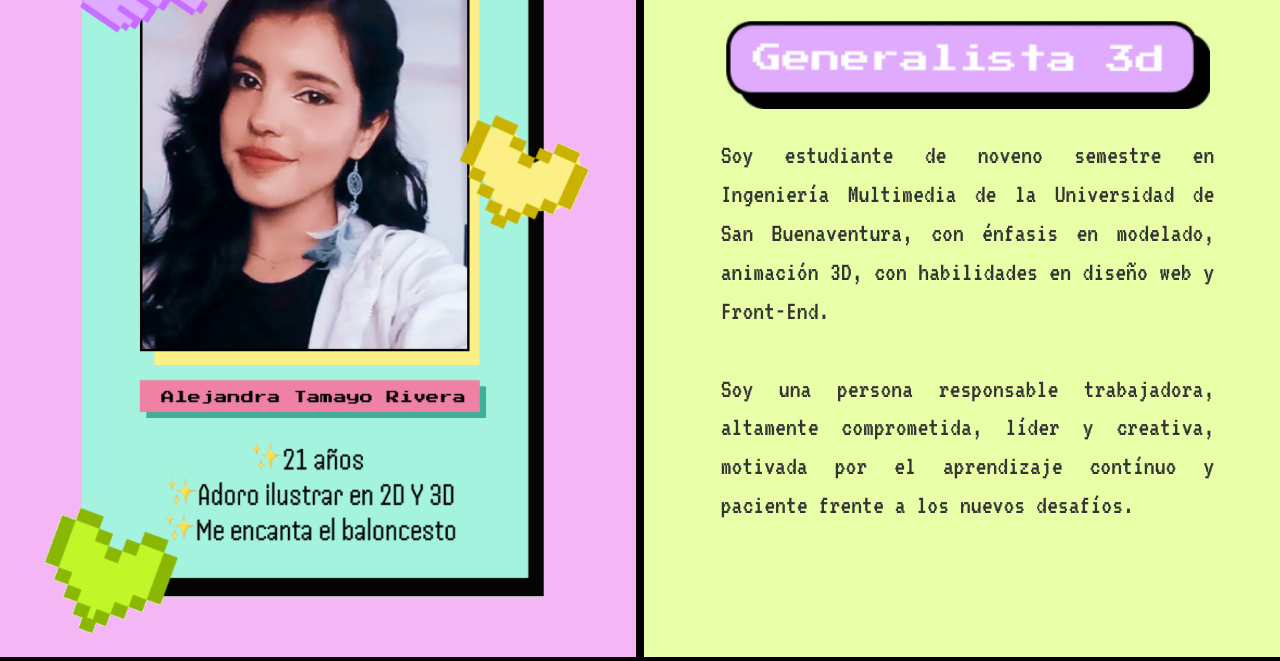
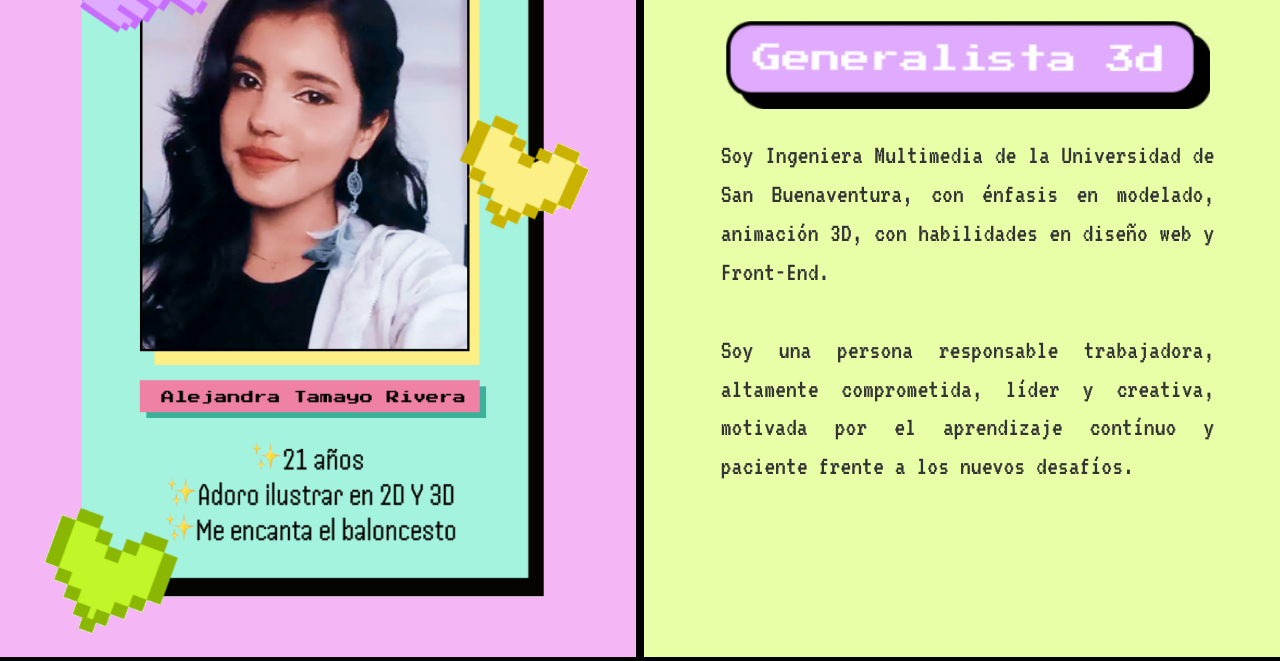
Before and after one commit to atamyor13/Portafolio, a plain HTML site: page index.html in a window 1280 px wide. Shown: the part 151-812 px from the top of the page. Drawn offline with nearby package versions, Linux system fonts and the light colour scheme.

Commit message:
index.html

```diff
--- a/index.html
+++ b/index.html
@@ -39,7 +39,7 @@
 		<div class="col-sm-6 h-100" style="background-color: #e8ffa8; border: black solid 4px;">
 			<center><p class="texto1">¡Hola!👋</p></center>
 			<a href="Pages/Proyectos.html"><img src="Bootstrap/imagenes/generalista.png" class="img-responsive" style="width: 80%; margin-left: 10%; border: #e8ffa8 solid 4px;"  alt="Image"></a>
-			<p class="texto2">Soy estudiante de noveno semestre en Ingeniería Multimedia de la Universidad de San Buenaventura, con énfasis en modelado, animación 3D, con habilidades en diseño web y Front-End.
+			<p class="texto2">Soy Ingeniera Multimedia de la Universidad de San Buenaventura, con énfasis en modelado, animación 3D, con habilidades en diseño web y Front-End.
 				<br><br>Soy una persona responsable trabajadora, altamente comprometida, líder y creativa, motivada por el aprendizaje contínuo y paciente frente a los nuevos desafíos.</p>
 		</div>
 	</div>
```
